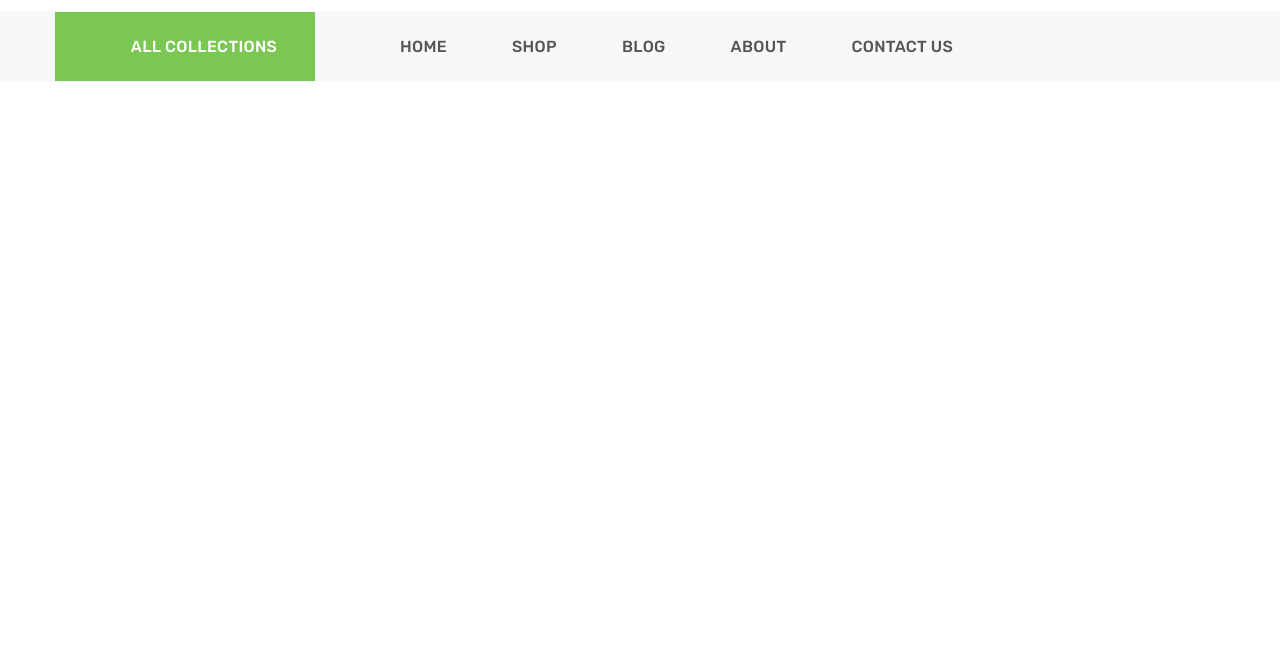
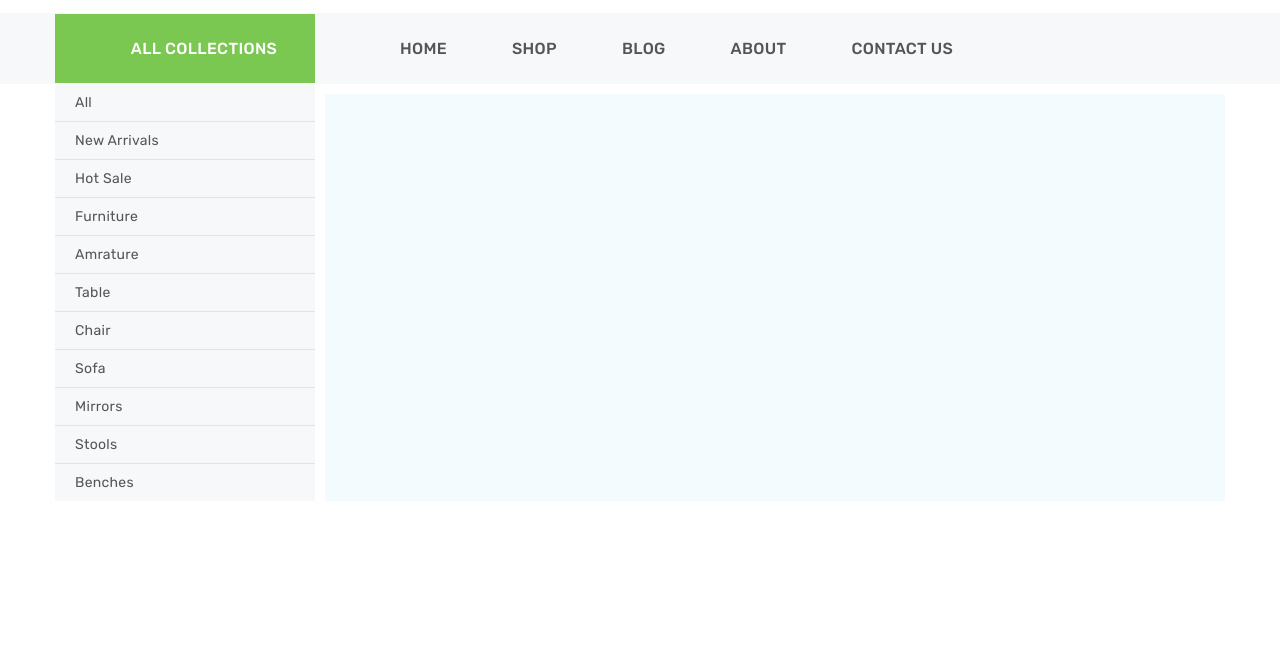
Before and after one commit to sviat-o-slav/furniking, a website: page src/index.html in a window 1280 px wide. Shown: the part 135-800 px from the top of the page. Drawn offline with nearby package versions, Linux system fonts and the light colour scheme; files that its build step writes are made by us from their sources.

Commit message:
aside category menu complete

```diff
--- a/src/index.html
+++ b/src/index.html
@@ -80,7 +80,31 @@
         </div>
     </header>
 
-    <main>
+    <main class="container">
+        <div class="main-grid">
+            <aside class="aside-categorys">
+                <ul class="aside-category-menu">
+                    <li><a href="#">All</a></li>
+                    <li><a href="#">New arrivals</a></li>
+                    <li><a href="#">Hot sale</a></li>
+                    <li><a href="#">Furniture</a></li>
+                    <li><a href="#">Amrature</a></li>
+                    <li><a href="#">Table</a></li>
+                    <li><a href="#">Chair</a></li>
+                    <li><a href="#">Sofa</a></li>
+                    <li><a href="#">Mirrors</a></li>
+                    <li><a href="#">Stools</a></li>
+                    <li><a href="#">Benches</a></li>
+                </ul>
+            </aside>
+
+            <div class="content">
+                    <div class="main-carousel">
+
+                    </div>
+            </div>
+        </div>
+
     </main>
 
     <footer>
--- a/src/sass/index.scss
+++ b/src/sass/index.scss
@@ -8,6 +8,8 @@ $green: #7AC751;
 $grey: #B0B0B0;
 $light-grey: #E9E9E9;
 $text: #555555;
+$nav-grey: #F7F8FA;
+$nav-border: #E3E3E3;
 
 @mixin font-inherit {
     font-family: inherit;
@@ -62,6 +64,17 @@ $text: #555555;
     line-height: 19px;
     letter-spacing: 0.02em;
     text-transform: uppercase;
+}
+
+@mixin aside-menu-font {
+    font-family: 'Rubik';
+    font-style: normal;
+    font-weight: 400;
+    font-size: 14px;
+    line-height: 17px;
+    letter-spacing: 0.02em;
+    color: $text;
+    text-transform: capitalize;
 }
 
 body {
@@ -172,7 +185,7 @@ ul {
     border-radius: 8px;
 
     .header-search-input {
-        margin: 1px;
+        margin: 2px;
         border: none;
         padding: 15px 25px;
         width: 380px;
@@ -265,11 +278,8 @@ ul {
     }
 }
 
-
-
-
 .header-navigation-block {
-    background: #F7F8FA;
+    background: $nav-grey;
 }
 
 .header-navigation {
@@ -318,6 +328,50 @@ ul {
 
 
 
+.main-grid {
+    display: grid;
+    grid-template-columns: 260px 1fr;
+    margin-top: -1px;
+}
+
+.aside-categorys {
+    background-color: $nav-grey;
+
+    .aside-category-menu {
+        li:not(:last-child) {
+            border-bottom: 1px solid $nav-border;
+        }
+
+        a {
+            display: block;
+            @include aside-menu-font;
+            padding: 10px 20px;
+        }
+    }
+}
+
+.content {
+    margin-left: 10px;
+    margin-top: 10px;
+    background-color: #F3FBFF;
+}
+
+
+
+
+
+
+
+
+
+
+
+
+
+
+
+
+
 
 
 
```
